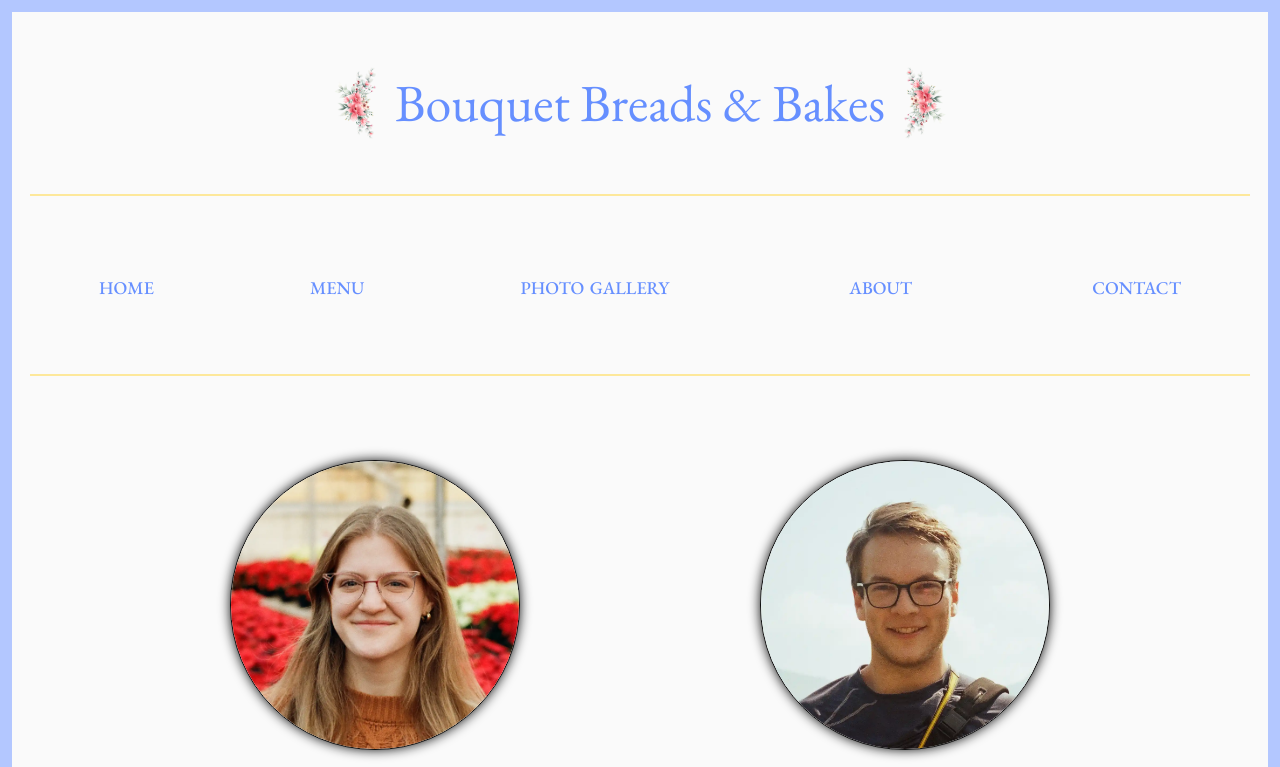
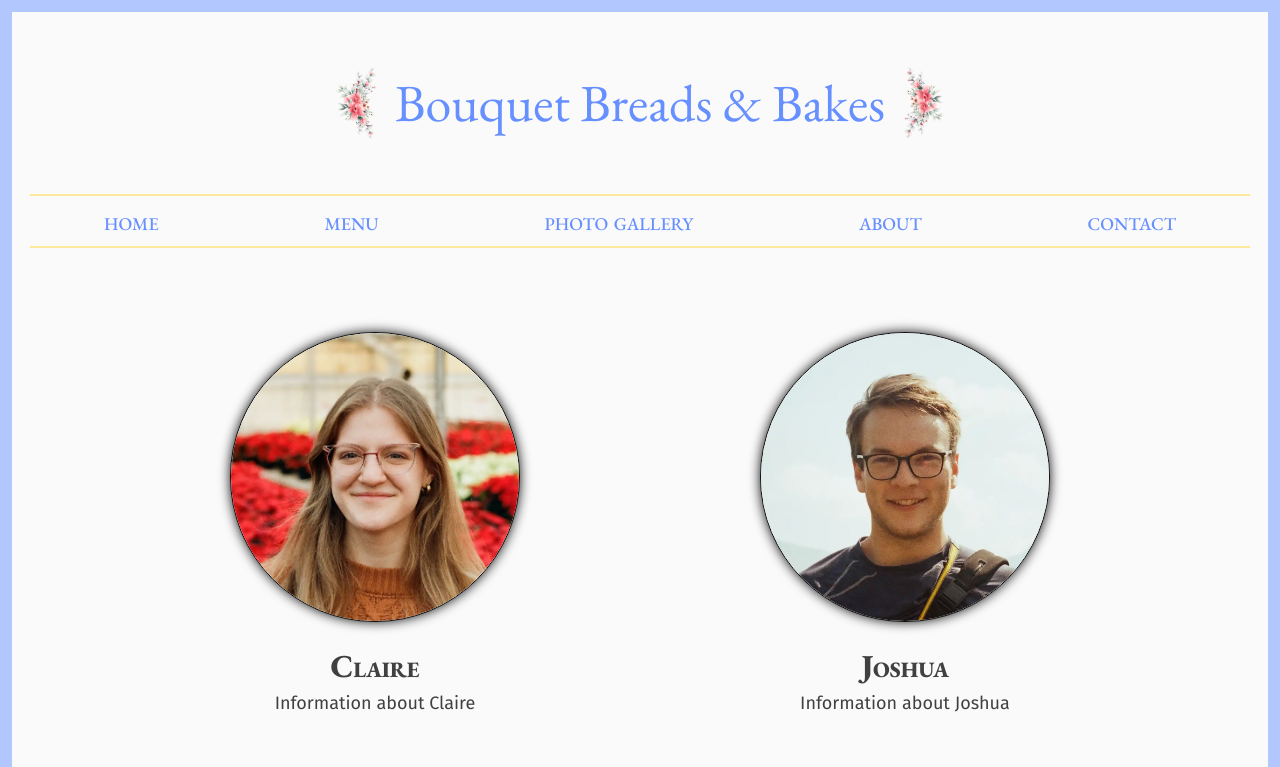
Before and after one commit to forkentiney/restaurant-page, a website built with webpack: page src/template.html in a window 1280 px wide. Both pictures are taken after a click on the button "about". Shown: the top 767 px of the page. Built offline with nearby package versions, Linux system fonts and the light colour scheme.

Commit message:
Refactored about.js
There were id tags that were conflicting. This was causing the navbar to
have awkward spacing thanks to one of the buttons being defined as flex.

```diff
--- a/src/about.css
+++ b/src/about.css
@@ -16,7 +16,7 @@
   margin: 12px;
 }
 
-#about {
+#aboutSection {
   display: flex;
   flex-direction: column;
   align-self: center;
--- a/src/about.js
+++ b/src/about.js
@@ -37,8 +37,8 @@ function createAbout() {
   joshuaProfileBody.textContent = "Information about Joshua";
 
   // Create about section
-  const about = document.createElement("div");
-  about.setAttribute("id", "about");
+  const aboutSection = document.createElement("div");
+  aboutSection.setAttribute("id", "aboutSection");
   const aboutTitle = document.createElement("h1");
   aboutTitle.textContent = "About Us";
   const aboutBody = document.createElement("p");
@@ -58,9 +58,9 @@ function createAbout() {
   joshua.appendChild(joshuaProfileBody);
 
   // Place about section
-  content.appendChild(about);
-  about.appendChild(aboutTitle);
-  about.appendChild(aboutBody);
+  content.appendChild(aboutSection);
+  aboutSection.appendChild(aboutTitle);
+  aboutSection.appendChild(aboutBody);
 };
 
 export { createAbout };
```
